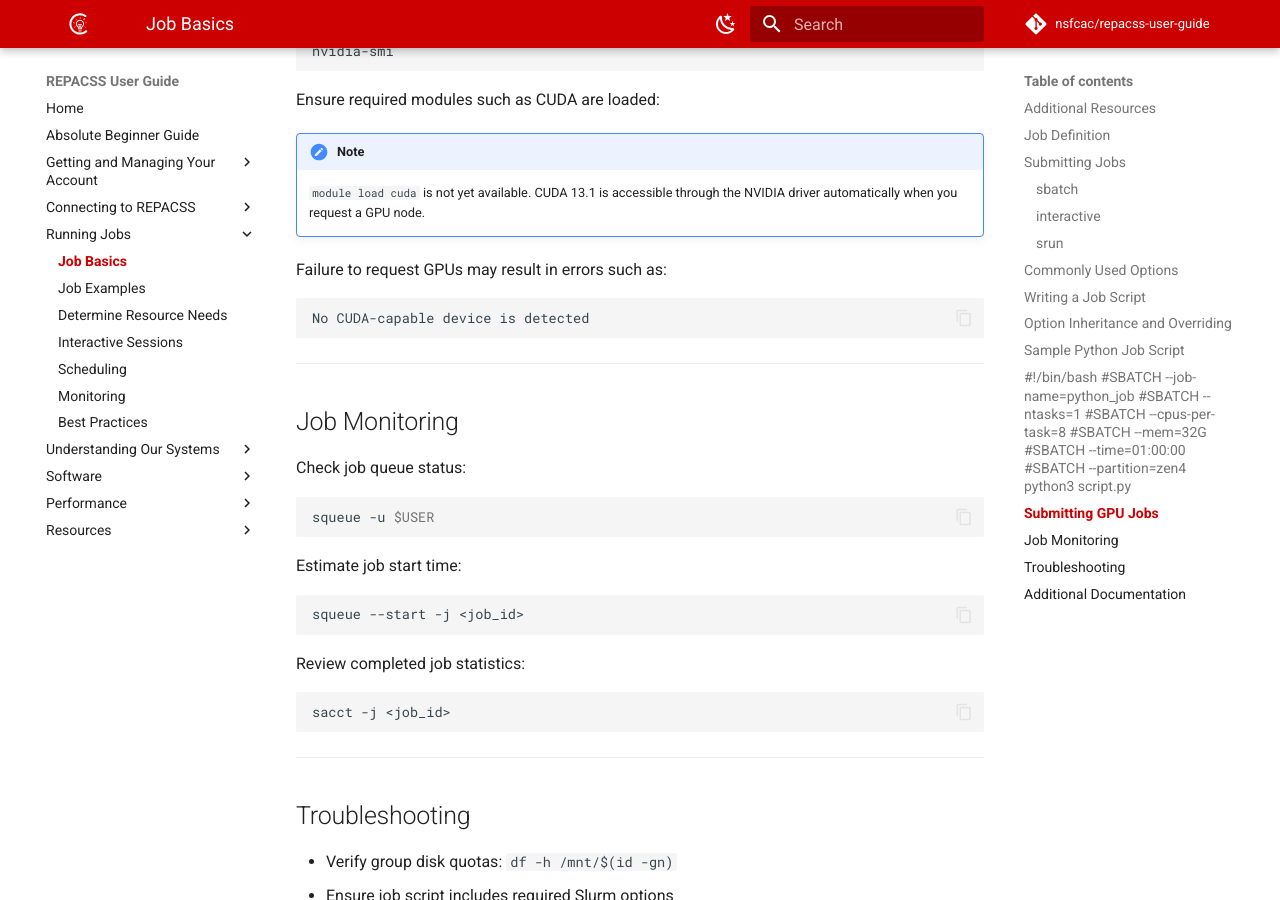
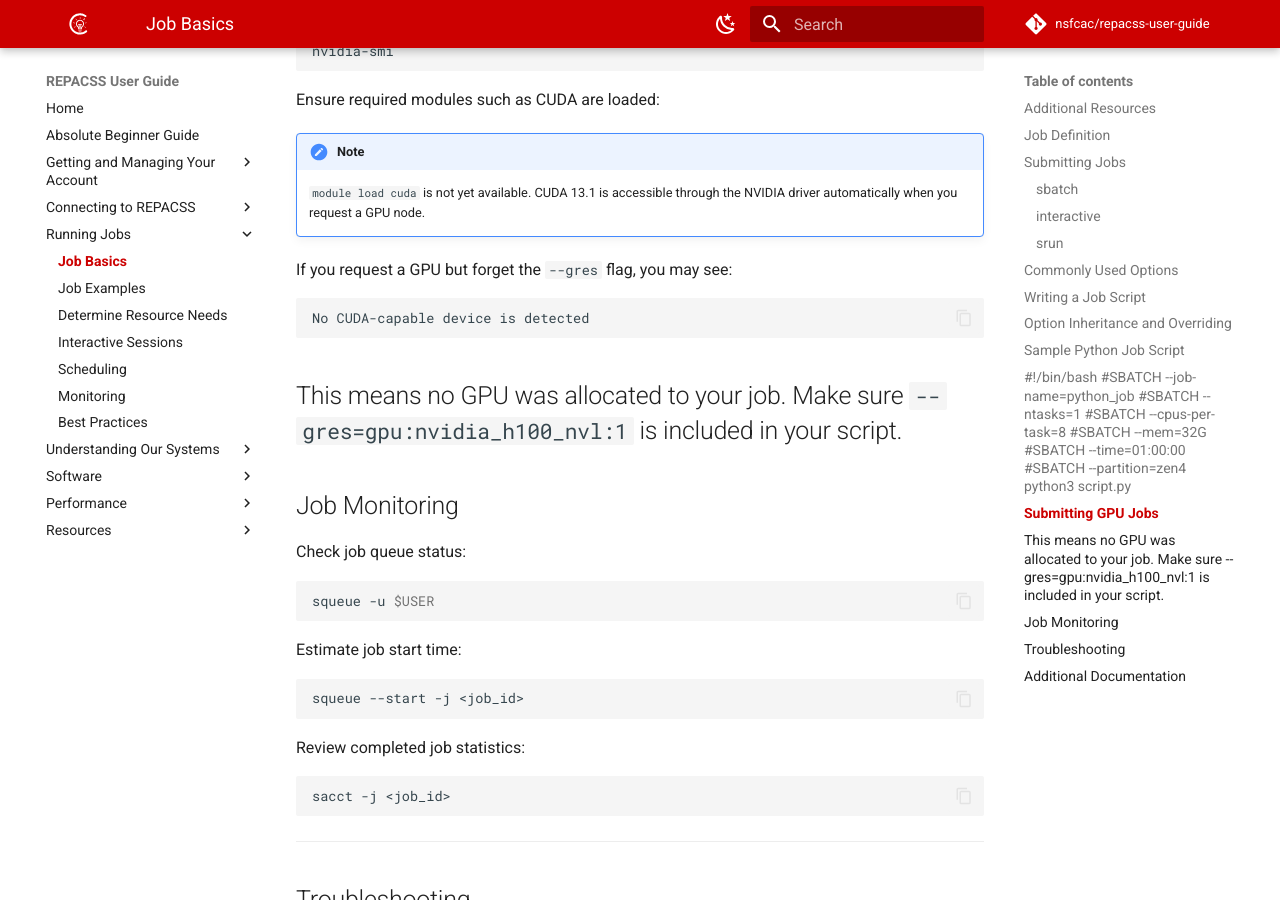
Before and after one commit to nsfcac/repacss-user-guide, an MkDocs documentation site: the page built from docs/running-jobs/basics.md, in a window 1280 px wide and 900 px high, scrolled down 4813 px. Built offline with MkDocs 1.6.1 and Material for MkDocs 9.7.7, drawn with Linux system fonts in a browser that asks for light colours; comment, search, counter and statistics services are not loaded.

Commit message:
added explanation -> what No CUDA-capable device error means

````diff
--- a/docs/running-jobs/basics.md
+++ b/docs/running-jobs/basics.md
@@ -178,12 +178,13 @@ Ensure required modules such as CUDA are loaded:
 !!! note
     `module load cuda` is not yet available. CUDA 13.1 is accessible through the NVIDIA driver automatically when you request a GPU node.
 
-Failure to request GPUs may result in errors such as:
+If you request a GPU but forget the `--gres` flag, you may see:
 
 ```
 No CUDA-capable device is detected
 ```
 
+This means no GPU was allocated to your job. Make sure `--gres=gpu:nvidia_h100_nvl:1` is included in your script.
 ---
 
 ## Job Monitoring
````
